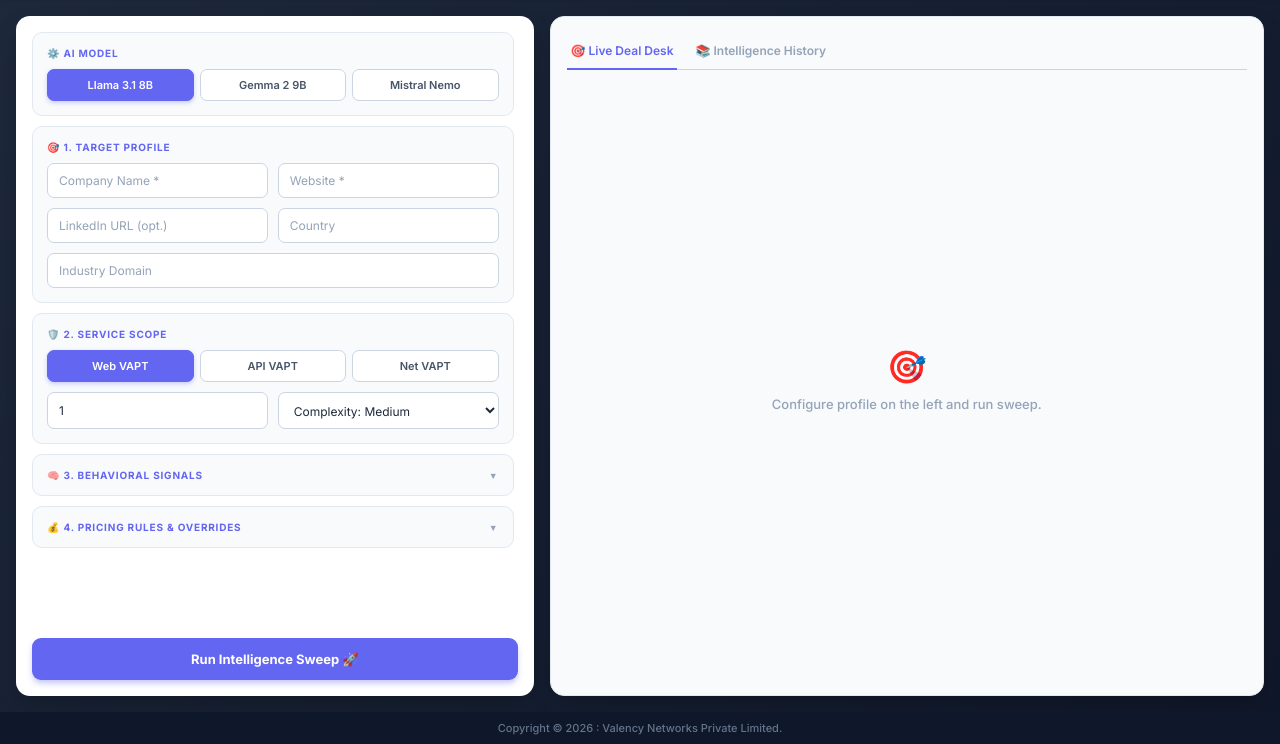
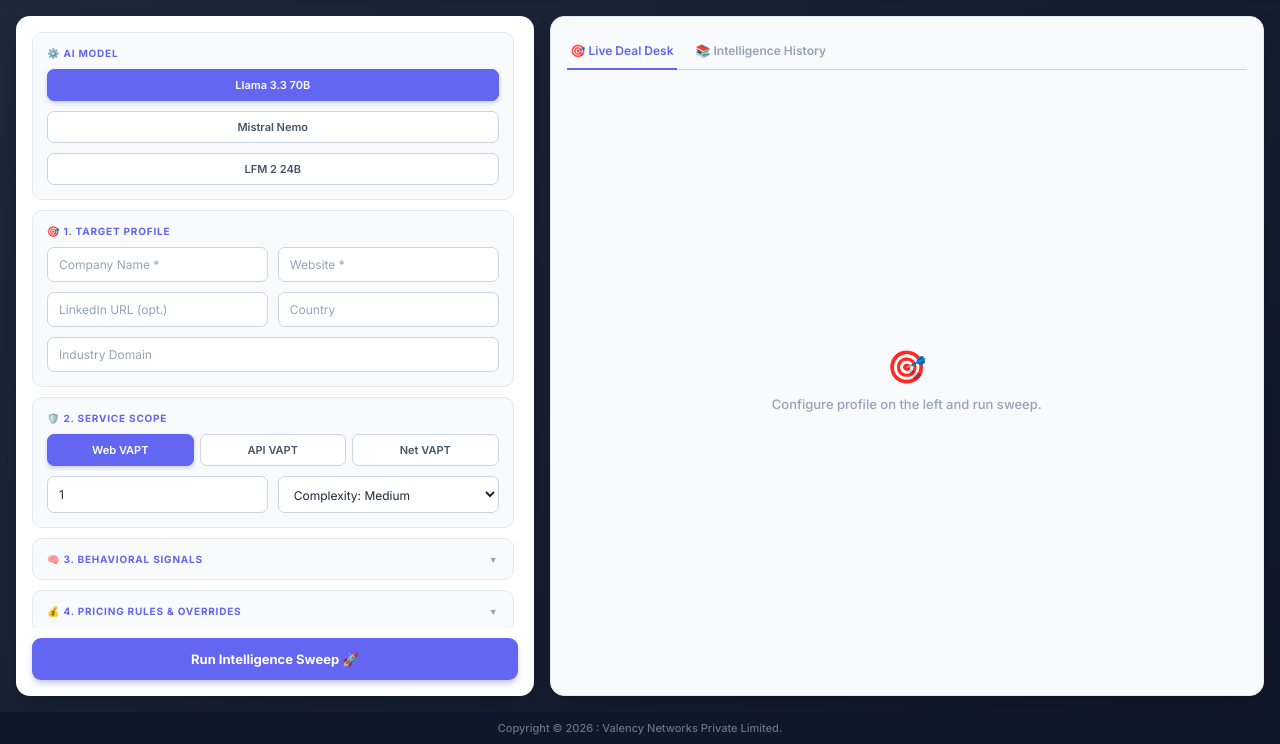
Before and after one commit to sinJiNi1001/Lead-intelligence-engine, a Flask app: page / in a window 1280 px wide. Shown: the part 56-800 px from the top of the page. Run offline with Flask 3, Linux system fonts and the light colour scheme; data comes from the database, SQL or seed files in the repository; data that the repository does not hold is empty; some libraries are stand-ins or nearby versions.

Commit message:
I hope its fixed

```diff
--- a/appp.py
+++ b/appp.py
@@ -366,7 +366,7 @@ def analyze_lead(input_dict, background_text, model_id):
         start, end = raw.find('{'), raw.rfind('}')
         if start == -1 or end == -1: return {"error": "AI returned invalid JSON structure."}
 
-        clean = raw[start:end+1] # type: ignore
+        clean = raw[start:end+1]
         clean = re.sub(r',\s*}', '}', clean) # JSON Scrubber
         clean = re.sub(r',\s*]', ']', clean)
         return json.loads(clean)
@@ -457,6 +457,8 @@ def analyze():
         background_text = gather_background_intelligence(data['company_name'], data.get('country', ''), data['website'])
         print("\n🧠 Executing Llama/Gemma Model via OpenRouter...")
         ai_response = analyze_lead(data, background_text, data.get('model', 'meta-llama/llama-3.1-8b-instruct'))
+        ai_response = analyze_lead(data, background_text, data.get('model', 'mistralai/mistral-nemo'))
+        ai_response = analyze_lead(data, background_text, data.get('model', 'liquid/lfm-2-24b-a2b'))
 
         if "error" in ai_response:
             print(f"❌ AI Error: {ai_response['error']}")
@@ -501,11 +503,12 @@ if __name__ == '__main__':
         print("⚠️  RUNNING IN DEV MODE  ⚠️")
         print("AI calls are bypassed. Auto-reload is ON.")
         print("="*50 + "\n")
-        app.run(debug=True, host='127.0.0.1', port=5004)
+        app.run(debug=True, host='127.0.0.1', port=5000)
     else:
         from waitress import serve
         print("\n" + "="*50)
         print("🚀 RUNNING IN PRODUCTION MODE (Waitress)")
         print("Listening on http://127.0.0.1:5004")
         print("="*50 + "\n")
-        serve(app, host='127.0.0.1', port=5004)
+        serve(app, host='127.0.0.1', port=5004, channel_timeout=120, threads=8)
+        print("🚀 Starting with channel_timeout=120")
--- a/templates/index.html
+++ b/templates/index.html
@@ -193,14 +193,12 @@
                 <!-- AI Model -->
                 <div class="section">
                     <div class="section-title">⚙️ AI Model</div>
-                    <div class="button-group">
-                        <input type="radio" id="m1" name="model" value="meta-llama/llama-3.1-8b-instruct" checked>
-                        <label for="m1" class="radio-btn active" onclick="activateRadio(this,'model')">Llama 3.1 8B</label>
-                        <input type="radio" id="m2" name="model" value="google/gemma-2-9b-it">
-                        <label for="m2" class="radio-btn" onclick="activateRadio(this,'model')">Gemma 2 9B</label>
-                        <input type="radio" id="m3" name="model" value="mistralai/mistral-nemo">
-                        <label for="m3" class="radio-btn" onclick="activateRadio(this,'model')">Mistral Nemo</label>
-                    </div>
+                    <input type="radio" id="m1" name="model" value="meta-llama/llama-3.3-70b-instruct" checked>
+<label for="m1" class="radio-btn active" onclick="activateRadio(this,'model')">Llama 3.3 70B</label>
+<input type="radio" id="m2" name="model" value="mistralai/mistral-nemo">
+<label for="m2" class="radio-btn" onclick="activateRadio(this,'model')">Mistral Nemo</label>
+<input type="radio" id="m3" name="model" value="liquid/lfm-2-24b-a2b">
+<label for="m3" class="radio-btn" onclick="activateRadio(this,'model')">LFM 2 24B</label>
                 </div>
 
                 <!-- Target Profile -->
```
